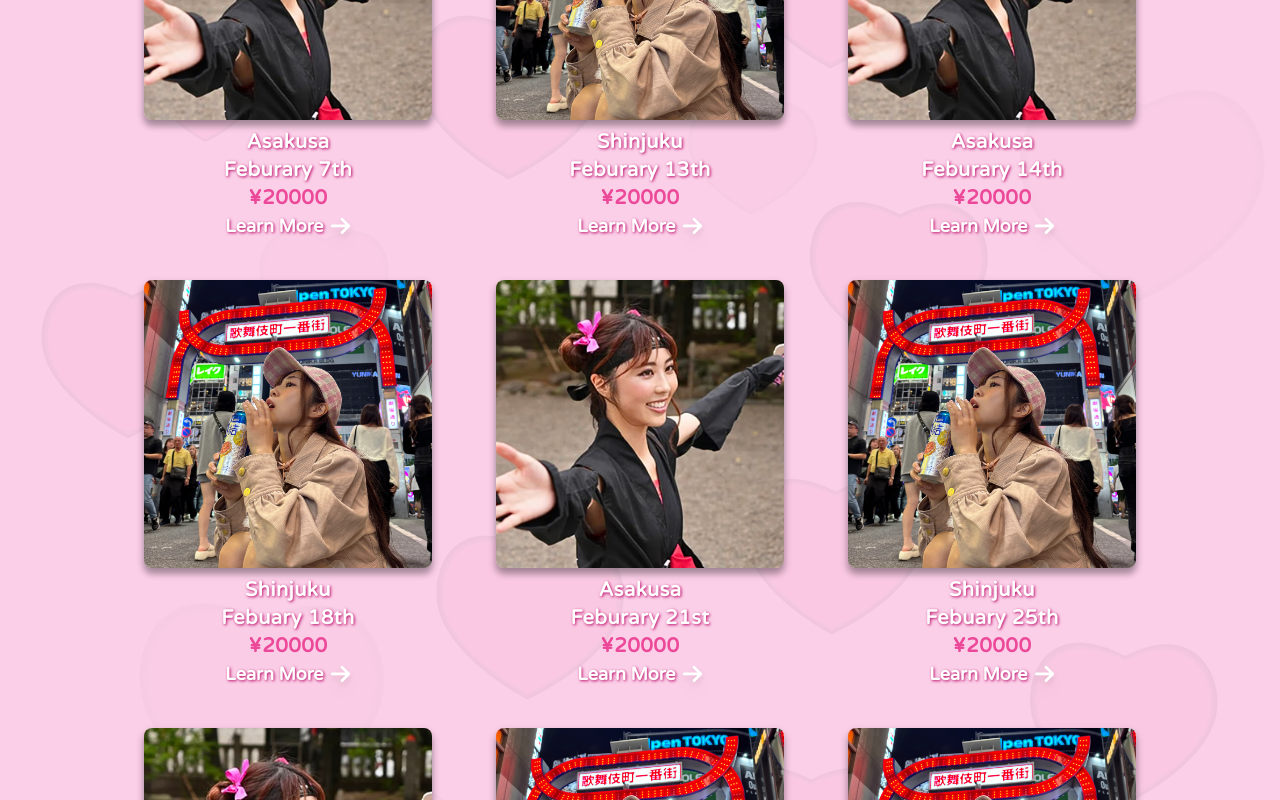
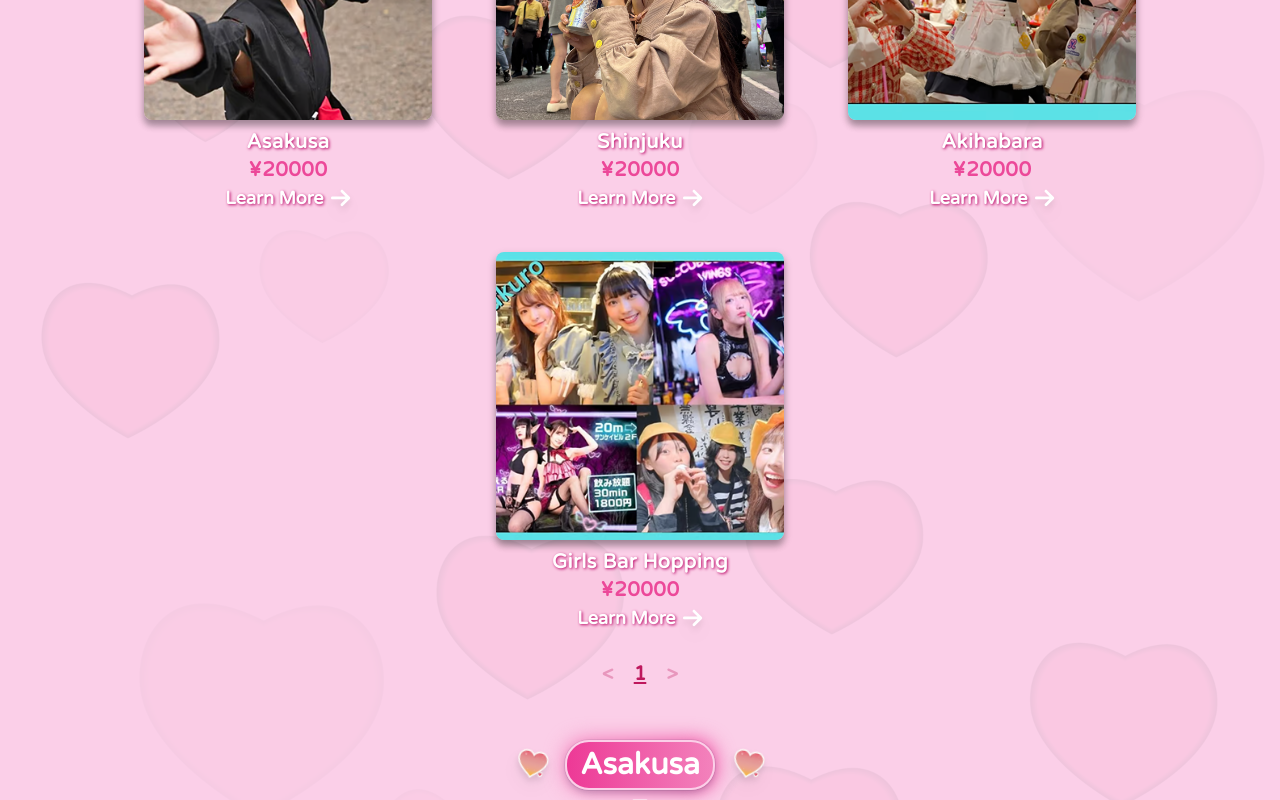
Before and after one commit to brandonrainey/smiley-tours, a Next.js app: page / in a window 1280 px wide. Shown: the part 1560-2360 px from the top of the page. Built offline with nearby package versions, Linux system fonts and the light colour scheme; a web font is replaced by a local one; what tailwindcss-animated would draw is missing.

Commit message:
fix: update tour details and remove redundant entries in TourSidebar component

```diff
--- a/components/TourSidebar.tsx
+++ b/components/TourSidebar.tsx
@@ -8,93 +8,38 @@ import ArrowRight from './icons/ArrowRight'
 const tours = [
   {
     tourArea: 'Asakusa',
-    tourDate: 'Feburary 7th',
     tourImage: '/tours/asakusaTour.webp',
     tourId: 1,
     tourPrice: 20000,
     tourSpots: 4,
-    tourLink: 'https://smileywalk.shop/items/6708f08e3626e40e9827f6e2',
+    tourLink: 'https://smileywalk.shop/items/676cf1cd1a112f05c58a22cd',
   },
   {
     tourArea: 'Shinjuku',
-    tourDate: 'Feburary 13th',
+
     tourImage: '/tours/shinjuku-tour.webp',
     tourId: 2,
     tourPrice: 20000,
     tourSpots: 4,
-    tourLink: 'https://smileywalk.shop/items/6708f02b3626e40e9827f67f',
+    tourLink: 'https://smileywalk.shop/items/676ccb818168c301584176fb',
   },
   {
-    tourArea: 'Asakusa',
-    tourDate: 'Feburary 14th',
-    tourImage: '/tours/asakusaTour.webp',
+    tourArea: 'Akihabara',
+
+    tourImage: '/tours/akihabaraTour.webp',
     tourId: 3,
     tourPrice: 20000,
     tourSpots: 4,
-    tourLink: 'https://smileywalk.shop/items/6708f08e3626e40e9827f6e2',
+    tourLink: 'https://smileywalk.shop/items/67712e11fc29e877b59c6ca6',
   },
   {
-    tourArea: 'Shinjuku',
-    tourDate: 'Febuary 18th',
-    tourImage: '/tours/shinjuku-tour.webp',
+    tourArea: 'Girls Bar Hopping',
+
+    tourImage: '/tours/barhoppingTour.webp',
     tourId: 4,
     tourPrice: 20000,
     tourSpots: 4,
-    tourLink: 'https://smileywalk.shop/items/6705206d712e6e08356be2cb',
-  },
-  {
-    tourArea: 'Asakusa',
-    tourDate: 'Feburary 21st',
-    tourImage: '/tours/asakusaTour.webp',
-    tourId: 5,
-    tourPrice: 20000,
-    tourSpots: 4,
-    tourLink: 'https://smileywalk.shop/items/6708f08e3626e40e9827f6e2',
-  },
-  {
-    tourArea: 'Shinjuku',
-    tourDate: 'Febuary 25th',
-    tourImage: '/tours/shinjuku-tour.webp',
-    tourId: 6,
-    tourPrice: 20000,
-    tourSpots: 4,
-    tourLink: 'https://smileywalk.shop/items/6705295f712e6e09f76be2d8',
-  },
-  {
-    tourArea: 'Asakusa',
-    tourDate: 'Feburary 28th',
-    tourImage: '/tours/asakusaTour.webp',
-    tourId: 7,
-    tourPrice: 20000,
-    tourSpots: 4,
-    tourLink: 'https://smileywalk.shop/items/6708f08e3626e40e9827f6e2',
-  },
-  {
-    tourArea: 'Shinjuku',
-    tourDate: 'March 11th',
-    tourImage: '/tours/shinjuku-tour.webp',
-    tourId: 8,
-    tourPrice: 20000,
-    tourSpots: 4,
-    tourLink: 'https://smileywalk.shop/items/670520c2bfa2870cda703d87',
-  },
-  {
-    tourArea: 'Shinjuku',
-    tourDate: 'March 18th',
-    tourImage: '/tours/shinjuku-tour.webp',
-    tourId: 9,
-    tourPrice: 20000,
-    tourSpots: 4,
-    tourLink: 'https://smileywalk.shop/items/670520dd835a670c6b38031f',
-  },
-  {
-    tourArea: 'Shinjuku',
-    tourDate: 'March 25th',
-    tourImage: '/tours/shinjuku-tour.webp',
-    tourId: 10,
-    tourPrice: 20000,
-    tourSpots: 4,
-    tourLink: 'https://smileywalk.shop/items/670520fbbfa2870cda703d9f',
+    tourLink: 'https://smileywalk.shop/items/676ce9beb9d16e030d836c70',
   },
 ]
 
@@ -148,7 +93,7 @@ export default function TourSidebar() {
             >
               <img
                 src={tour.tourImage}
-                alt={`${tour.tourArea} ${tour.tourDate}`}
+                alt={`${tour.tourArea}`}
                 className="rounded-lg tourShadow aspect-square max-w-[288px] w-full group-hover:border-2  border-pink-500  object-cover"
               />
 
@@ -157,11 +102,7 @@ export default function TourSidebar() {
               </p>
 
               <h2 className="font-extrabold text-pink-500 tracking-wide text-xl flex flex-col items-center ">
-                <span
-                  className={`text-white custom:text-shadow-1 text-shadow-2 `}
-                >
-                  {`${tour.tourDate}`}
-                </span>{' '}
+                {' '}
                 {`¥${tour.tourPrice}`}
               </h2>
               <h3
```
Also changed, not shown: public/tours/akihabaraTour.webp (added), public/tours/barhoppingTour.webp (added).
